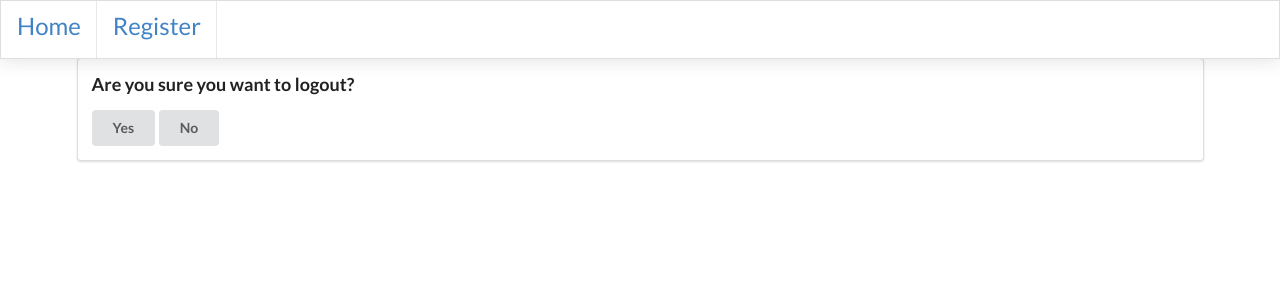
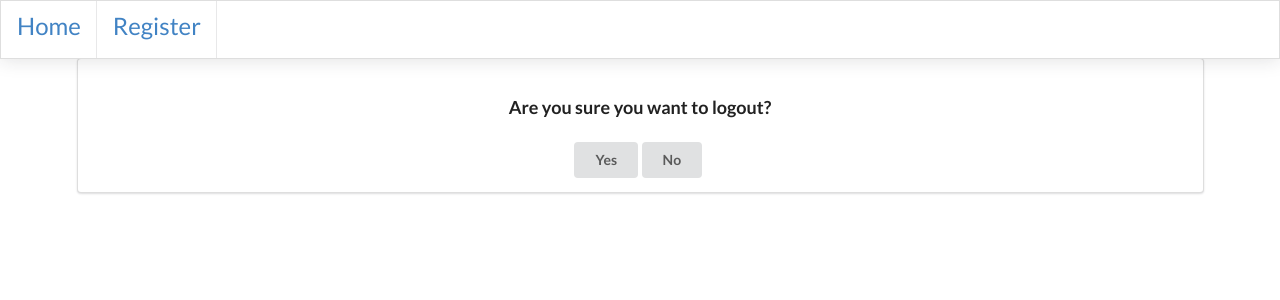
Before and after one commit to ang-lam/sync_me, a React (Create React App) app: page /logout in a window 1280 px wide. Shown: the top 300 px of the page. Built offline with nearby package versions, Linux system fonts and the light colour scheme.

Commit message:
added styling to logout page

```diff
--- a/src/components/Logout.js
+++ b/src/components/Logout.js
@@ -1,6 +1,7 @@
 import React from 'react'
 import { connect } from 'react-redux'
 import { logoutUser } from '../actions/usersActions'
+import '../stylesheets/Logout.css'
 
 const Logout = (props) => {
 
@@ -19,9 +20,11 @@ const Logout = (props) => {
 
     return (
         <div className="ui segment">
-            <h3>Are you sure you want to logout?</h3>
-            <button className="ui button" onClick={handleYesClick}>Yes</button>
-            <button className="ui button" onClick={handleNoClick}>No</button>
+            <h3><br/>
+                Are you sure you want to logout? <br/> <br/>
+                <button className="ui button" onClick={handleYesClick}>Yes</button>
+                <button className="ui button" onClick={handleNoClick}>No</button>
+            </h3>
         </div>
     )
 }
--- /dev/null
+++ b/src/stylesheets/Logout.css
@@ -0,0 +1,3 @@
+h3 {
+    text-align: center;
+}
```
